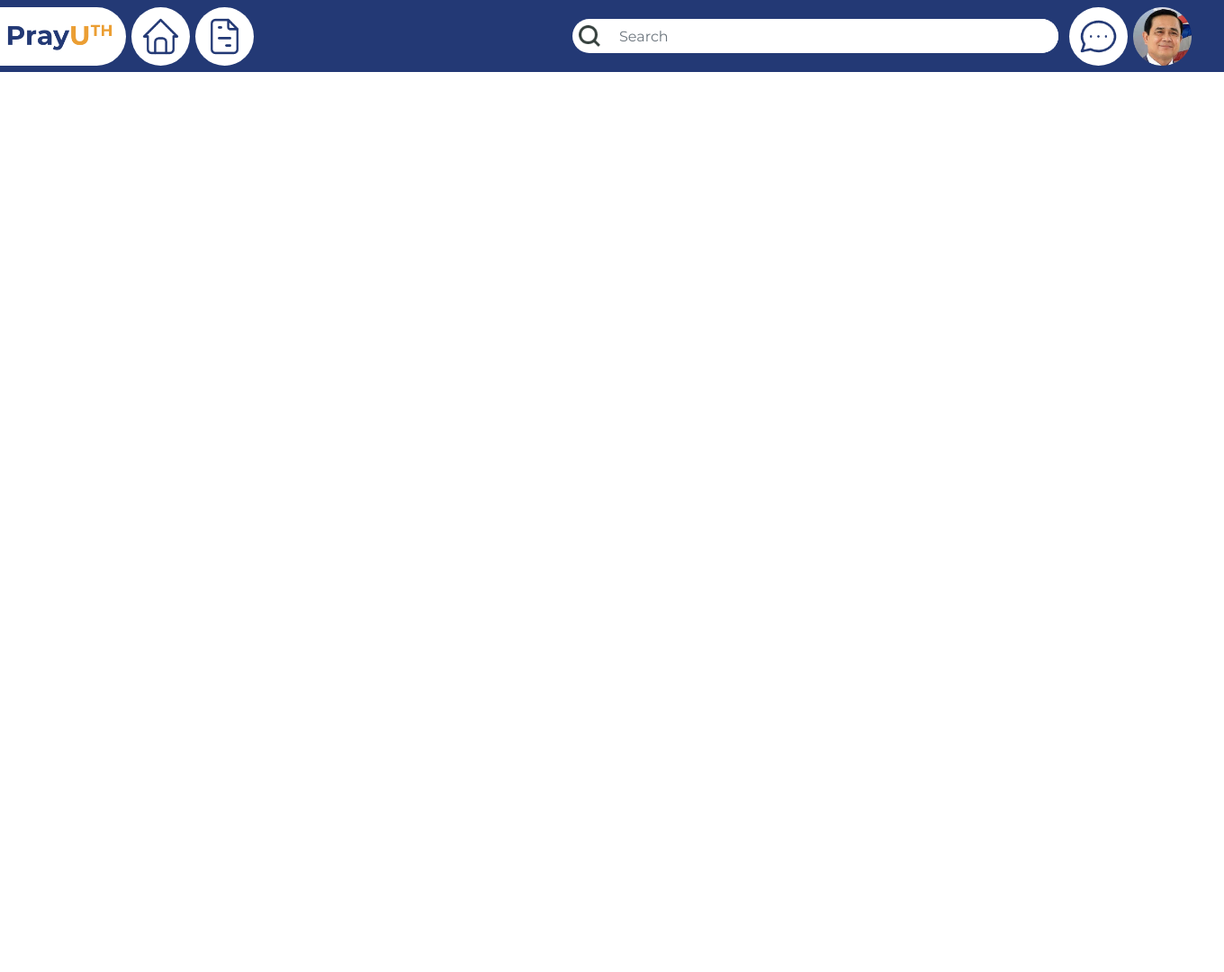
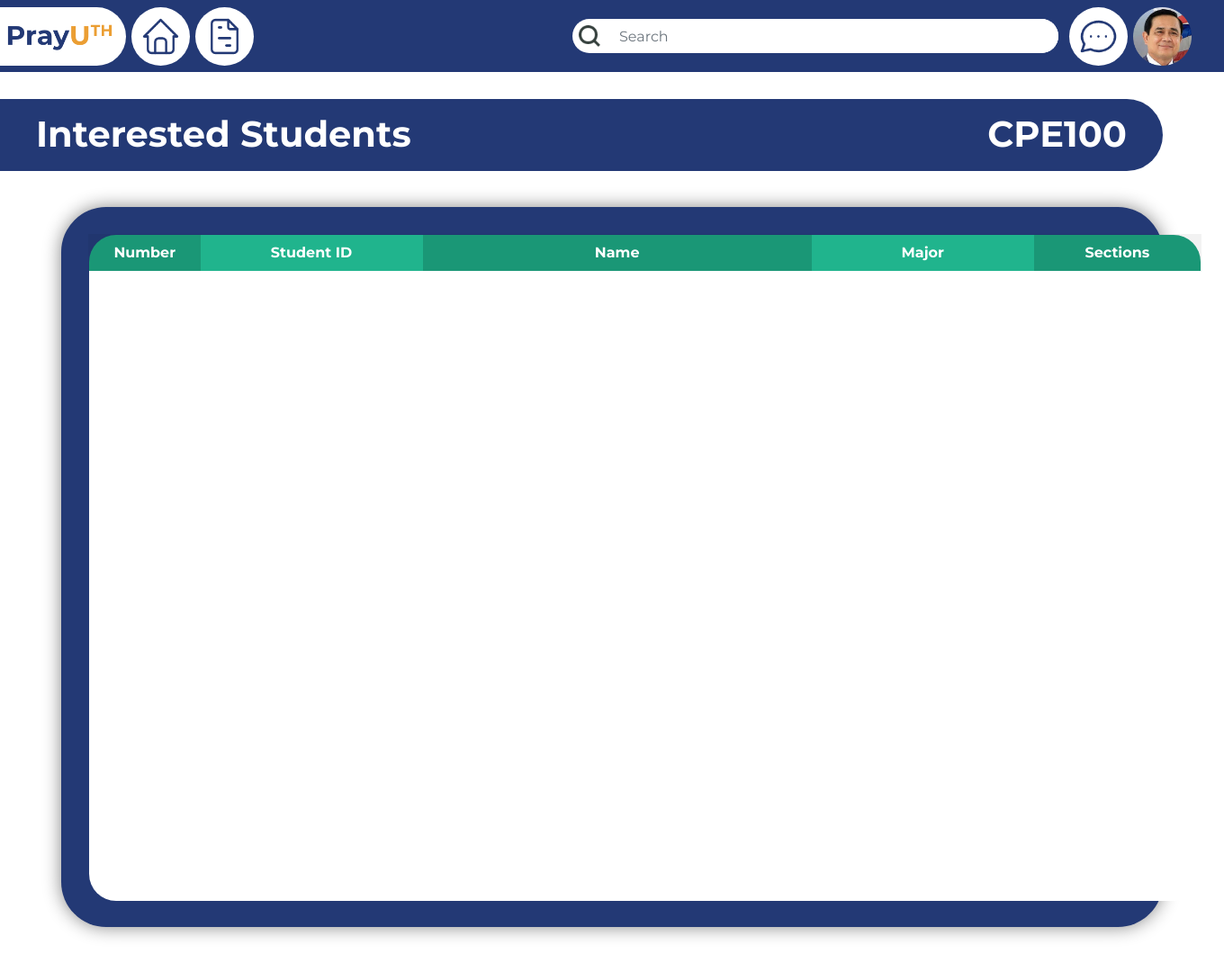
Before and after one commit to nickkcin02/pre-register, a PHP site: page /interestedst.php in a window 1360 px wide. Shown: the whole page at 90% size. Before the commit the page ends 80 px from the top, so only its background shows below. Run offline with PHP 8.4, Linux system fonts and the light colour scheme; the visitor is signed in with stand-in values (Sample User, id 1); lists and menus that the app fills with data are empty.

Commit message:
interestedst finished

```diff
--- a/interestedst.php
+++ b/interestedst.php
@@ -1,3 +1,48 @@
 <?php
 include 'nav-bar.php';
 ?>
+<head>
+    <style>
+        .dashbox {
+            background-color: #233975;
+            border: none;
+            border-radius: 50px;
+            box-shadow: 0 0 20px #868686;
+            padding: 30px;
+        }
+    </style>
+</head>
+<div class="horizontal_container col-12" id="test">
+    <div style="background-color: #233975; height: 80px; border-top-right-radius: 40px; border-bottom-right-radius: 40px; width: 95%; position: absolute; top: 30px; left: 0px;">
+        <h1 style='color: #ffffff; font-weight: 700; position: absolute; top: 15px; left: 40px;'>Interested Students</h1>
+        <h1 style='color: #ffffff; font-weight: 700; position: absolute; top: 15px; right: 40px; display: inline-block;'>CPE100</h1>
+    </div>
+</div>
+<div class="col-12 dashbox" style="background-color: #233975; border-radius: 50px; width: 90%; height: 800px; margin: auto; margin-top: 150px;">
+    <table class="table-striped" >
+          <tr>
+            <td>
+              <table style="height: 40px; width: 1235px; overflow-y: scroll; table-layout: fixed">
+                <tr style="height: 40px; color: #ffffff;">
+                  <th style="border-top-left-radius: 30px; background-color: #1A9776; width: 10%;"><center>Number</center></th>
+                  <th style="background-color: #20B48D; width: 20%;"><center>Student ID</center></th>
+                  <th style="background-color: #1A9776; width: 35%;"><center>Name</center></th>
+                  <th style="background-color: #20B48D; width: 20%;"><center>Major</center></th>
+                  <th style="border-top-right-radius: 30px; background-color: #1A9776; width: 15%;"><center>Sections</center></th>
+                </tr>
+              </table>
+            </td>
+          </tr>
+          <tr>
+            <td>
+              <div style="overflow: auto; height: 700px; width: 1235px; background-color: #ffffff; border-bottom-left-radius: 30px; border-bottom-right-radius: 30px; position: relative; top: -2px;">
+                <table id="table" class="table-striped" style="width: 1235px;">
+                  <!-- example of how to add info in this table -->
+                  <!-- add rows of student info here and in each row starts with <tr> each column in that row starts and ends with <td></td> please add <center></center> in each cell except students names and majors-->
+                  </table>
+                </div>
+              </td>
+            </tr>
+          </table>
+</div>
+<div style="height: 50px;"></div>
```
